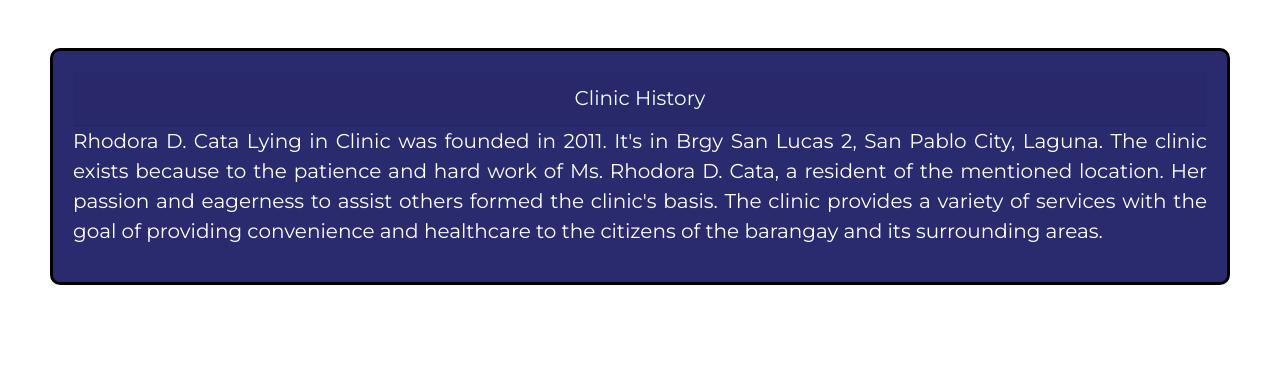
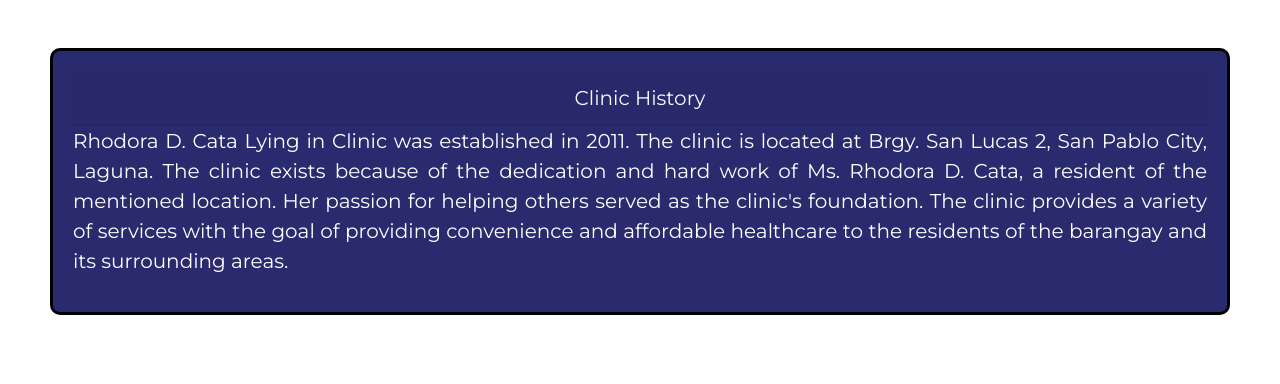
Before and after one commit to yeobo-cmd/rhodoradcatalyinginclinic, a plain HTML site: page about.html in a window 1280 px wide. Shown: the part 836-1220 px from the top of the page. Drawn offline with nearby package versions, Linux system fonts and the light colour scheme; a web font is replaced by a local one.

Commit message:
edited clinic history

```diff
--- a/about.html
+++ b/about.html
@@ -80,7 +80,7 @@
       <div class="card-header text-center" style="color: azure; font-family: 'Montserrat', sans-serif;">
         Clinic History
       </div>
-      <p>Rhodora D. Cata Lying in Clinic was founded in 2011. It's in Brgy San Lucas 2, San Pablo City, Laguna. The clinic exists because to the patience and hard work of Ms. Rhodora D. Cata, a resident of the mentioned location. Her passion and eagerness to assist others formed the clinic's basis. The clinic provides a variety of services with the goal of providing convenience and healthcare to the citizens of the barangay and its surrounding areas.</p>
+      <p>Rhodora D. Cata Lying in Clinic was established in 2011. The clinic is located at Brgy. San Lucas 2, San Pablo City, Laguna. The clinic exists because of the dedication and hard work of Ms. Rhodora D. Cata, a resident of the mentioned location. Her passion for helping others served as the clinic's foundation. The clinic provides a variety of services with the goal of providing convenience and affordable healthcare to the residents of the barangay and its surrounding areas.</p>
     </div>
   </div>
 </div>
```
